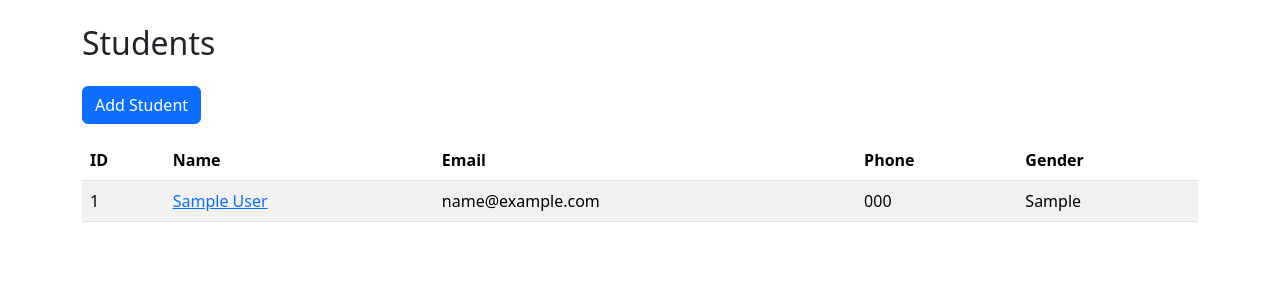
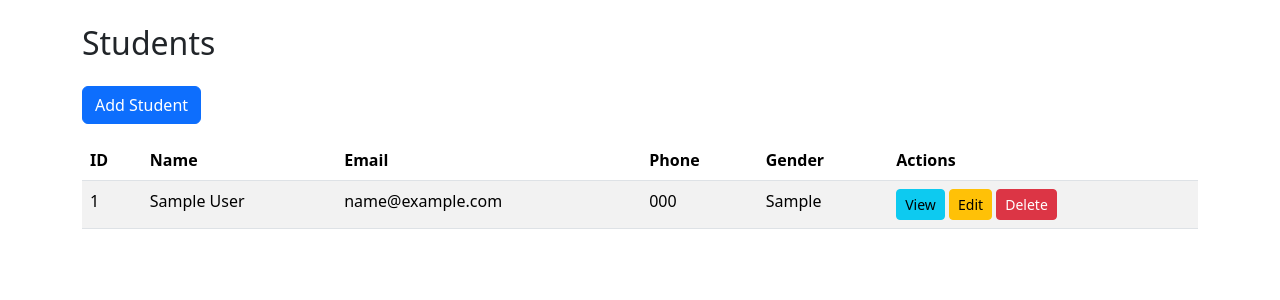
Before and after one commit to manoharworks/StudentManagementSystem, a Django app: page /students/ in a window 1280 px wide. Shown: the part 56-356 px from the top of the page. Run offline with Django 5.2, Linux system fonts and the light colour scheme; tables that the repository leaves empty hold one stand-in row (values such as "Sample post").

Commit message:
Added the delete functionality and action button for all the three function

```diff
--- a/students/urls.py
+++ b/students/urls.py
@@ -8,5 +8,6 @@ urlpatterns = [
     path("add/", student_create, name = "student_create"),
     path ("<int:pk>/", student_detail, name = "student_detail" ),
     path ("<int:pk>/edit/", student_update, name = "student_update"),
+    path("<int:pk>/delete/", student_delete, name = "student_delete"),
 
 ]
--- a/students/views.py
+++ b/students/views.py
@@ -1,6 +1,7 @@
 from django.shortcuts import render, redirect, get_object_or_404
 from .models import Student
 from .forms import StudentForm
+from django.contrib import messages
 
 
 # Create your views here.
@@ -65,3 +66,19 @@ def student_update(request, pk):
     }
 
     return render(request, "students/student_form.html", context)
+
+
+def student_delete(request, pk):
+
+    student = get_object_or_404(Student, pk=pk)
+
+    if request.method == "POST":
+
+        student.delete()
+
+        return redirect ("students:student_list")
+
+    context = {
+        "student": student
+    }
+    return render(request, "students/student_confirm_delete.html", context)
--- a/templates/students/student_list.html
+++ b/templates/students/student_list.html
@@ -1,26 +1,14 @@
-{%extends "base.html"%}
-
-{%block title%}
-This is the student list.
-{%endblock%}
-
-
+{%extends "base.html"%} {%block title%} This is the student list. {%endblock%}
 {%block content%}
 <h2 class="mb-4">Students</h2>
 
-<a href="{% url 'students:student_create' %}"
-   class="btn btn-primary mb-3">
-
+<a href="{% url 'students:student_create' %}" class="btn btn-primary mb-3">
   Add Student
-
 </a>
 
 <table class="table table-striped table-hover">
-
   <thead>
-
     <tr>
-
       <th>ID</th>
 
       <th>Name</th>
@@ -31,24 +19,17 @@ This is the student list.
 
       <th>Gender</th>
 
+      <th>Actions</h>
     </tr>
-
   </thead>
 
   <tbody>
-
     {% for student in students %}
 
     <tr>
-
       <td>{{ student.id }}</td>
 
-<td>
-  <a href="{% url 'students:student_detail' student.pk %}">
-  {{ student.name }}
-  </a>
-
-</td>
+      <td>{{ student.name }}</td>
 
       <td>{{ student.email }}</td>
 
@@ -56,23 +37,37 @@ This is the student list.
 
       <td>{{ student.gender }}</td>
 
+      <td>
+        <a
+          href="{% url 'students:student_detail' student.pk %}"
+          class="btn btn-info btn-sm"
+        >
+          View
+        </a>
+
+        <a
+          href="{% url 'students:student_update' student.pk %}"
+          class="btn btn-warning btn-sm"
+        >
+          Edit
+        </a>
+
+        <a
+          href="{% url 'students:student_delete' student.pk %}"
+          class="btn btn-danger btn-sm"
+        >
+          Delete
+        </a>
+      </td>
     </tr>
 
     {% empty %}
 
     <tr>
-
-<td colspan="5">
-
-No students found.
-
-</td>
-
+      <td colspan="5">No students found.</td>
     </tr>
 
     {% endfor %}
-
   </tbody>
-
 </table>
 {%endblock%}
```
Also changed, not shown: templates/students/student_confirm_delete.html (added, +35 -0 lines). Lines whose indentation alone changed are shown as unchanged.
